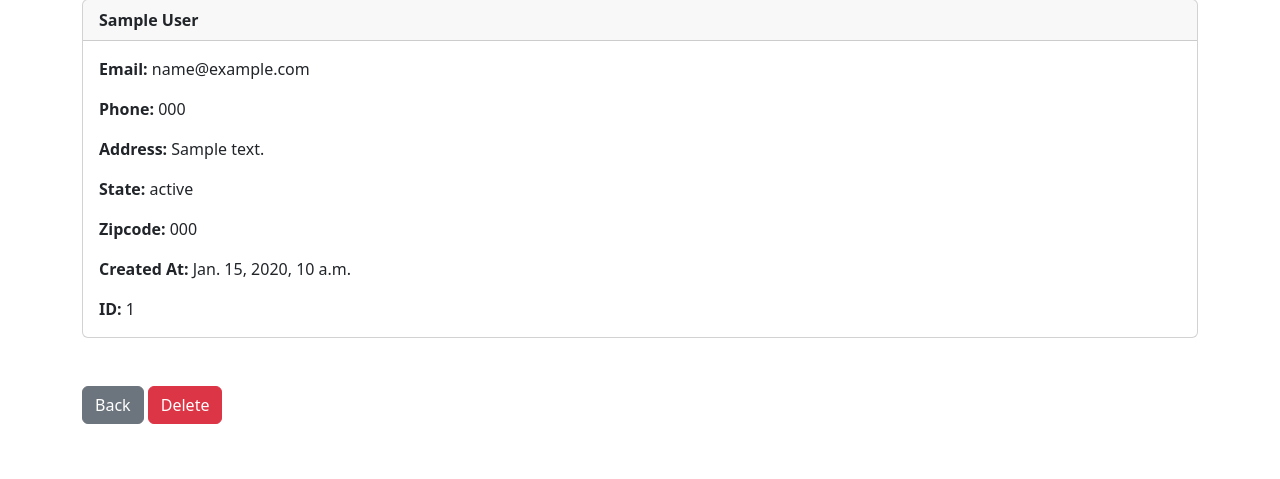
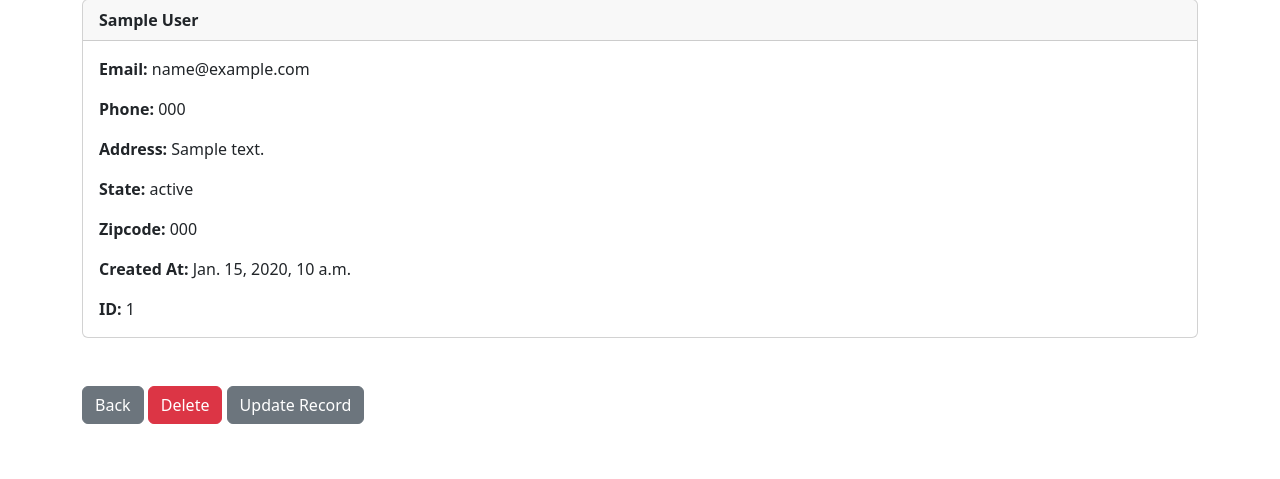
Before and after one commit to MichelleNjeri-scientist/Django-CRM, a Django app: page /record/1 in a window 1280 px wide. Shown: the part 81-560 px from the top of the page. Run offline with Django 5.2, Linux system fonts and the light colour scheme; a user stored in the database is signed in; tables that the repository leaves empty hold one stand-in row (values such as "Sample post").

Commit message:
The Django CRM is complete.It allows users to register,records to be updated,added and deleted.It also has a good interface that makes it user friendly.

```diff
--- a/drcm/drcm/website/templates/add_record.html
+++ b/drcm/drcm/website/templates/add_record.html
@@ -14,7 +14,8 @@
 
 </br>
     <button type="submit" class="btn btn-secondary">Add Record</button>
+    <a href= "{% url 'home' %}" class ="btn btn-secondary">Back</a>
 </form>
-
+</div>
 
 {% endblock %}
--- a/drcm/drcm/website/templates/record.html
+++ b/drcm/drcm/website/templates/record.html
@@ -28,4 +28,8 @@
   <a href= "{% url 'home' %}" class ="btn btn-secondary">Back</a>
 
   <a href= "{% url 'delete_record' customer_record.id %}" class ="btn btn-danger">Delete</a>
-{% endblock %}
+
+  <a href= "{% url 'update_record' customer_record.id %}" class ="btn btn-secondary">Update Record</a>
+
+
+  {% endblock %}
--- a/drcm/drcm/website/urls.py
+++ b/drcm/drcm/website/urls.py
@@ -10,5 +10,5 @@ urlpatterns = [
    path('record/<int:pk>', views.customer_record, name='record'),
    path('delete_record/<int:pk>', views.delete_record, name='delete_record'),
    path('add_record/', views.add_record, name='add_record'),
-
+   path('update_record/<int:pk>', views.update_record, name='update_record'),
 ]
--- a/drcm/drcm/website/views.py
+++ b/drcm/drcm/website/views.py
@@ -82,3 +82,16 @@ def add_record(request):
     else:
         messages.success (request, "You must be logged in...")
         return redirect ('home')
+
+def update_record(request, pk):
+    if request.user.is_authenticated:
+      current_record = Record.objects.get(id=pk)
+      form = AddRecordForm(request.POST or None, instance=current_record)
+      if form.is_valid():
+          form.save()
+          messages.success(request, "Record has been updated")
+          return redirect('home')
+      return render(request, 'update_record.html', {'form': form})
+    else:
+       messages.success (request, "You must be logged in...")
+       return redirect ('home')
```
Also changed, not shown: drcm/drcm/website/templates/update_record.html (added, +17 -0 lines).
